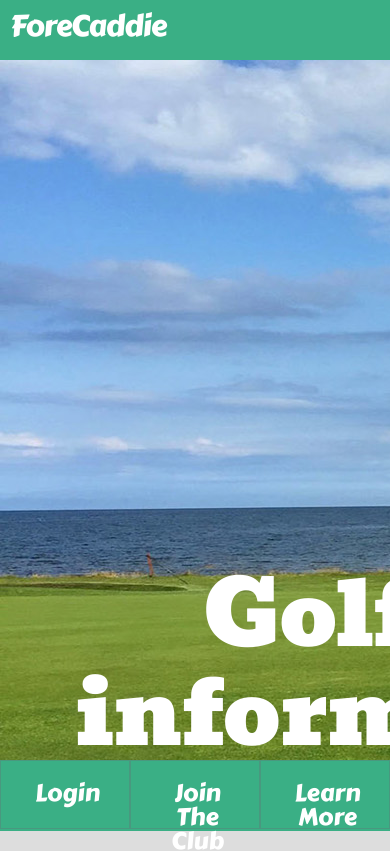
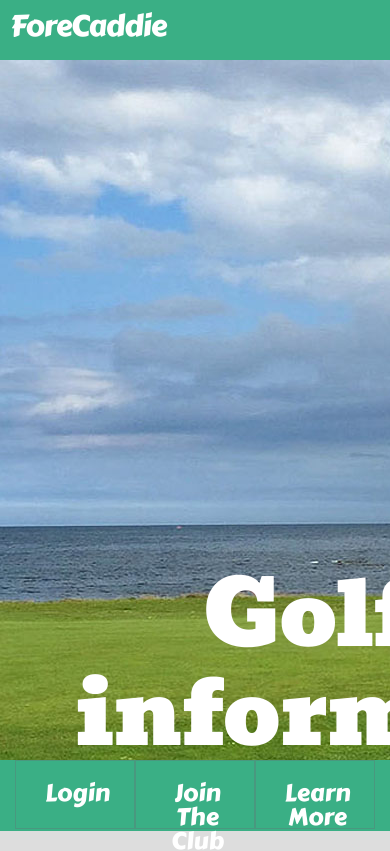
Before and after one commit to patrickghidossi/forecaddie-ng, an Angular app: page / in a window 390 px wide. Shown: the top 851 px of the page. Built offline with nearby package versions, Linux system fonts and the light colour scheme.

Commit message:
Styling Tweaks

```diff
--- a/src/app/auth/auth.component.html
+++ b/src/app/auth/auth.component.html
@@ -1,4 +1,4 @@
-<div id ="second_container">
+<div class="container-fluid" id ="second_container">
     <button class="auth_button" id="login"  href="#modal">Login</button>
     <button class="auth_button" id="register"  href="#modal">Join The Club</button>
     <a class="auth_button" id="scroll" href="#about">Learn More</a>
--- a/src/app/land/land.component.css
+++ b/src/app/land/land.component.css
@@ -4,9 +4,7 @@
 	width: 100%;
 	height: 60px;
 	top: 0;
-	margin-top: 0px;
-	margin-left: 0;
-	margin-bottom: 0px;
+	margin: 0;
 	background-color: #3AAF85;
 }
 
@@ -42,20 +40,20 @@
 
 /* Background Image Media Queries */
 
-@media only screen and (min-width: 1800px) {
+@media only screen and (max-width : 850px) {
 	#first_container {
-		background-image: url(dunbar_imac_screen.jpg);
+		background-image: url(images/dunbar_mobile_screen.jpg);
 	}
 }
 
 @media only screen and (min-width: 1441px) and (max-width: 1920px) {
 	#first_container {
-		background-image: url(dunbar_middle_screen.jpg);
+		background-image: url(images/dunbar_middle_screen.jpg);
 	}
 }
 
-@media only screen and (min-width : 320px) and (max-width : 480px) {
+@media only screen and (min-width: 1800px) {
 	#first_container {
-		background-image: url(dunbar_iphone_screen.jpg)  no-repeat center center fixed;
+		background-image: url(images/dunbar_imac_screen.jpg);
 	}
 }
--- a/src/app/land/land.component.html
+++ b/src/app/land/land.component.html
@@ -1,4 +1,4 @@
-<div class="container-fluid">
+<div class="container-fluid" id="full-land-page">
   <div class="row">
     <header class="header">
       <h2 class="name">ForeCaddie</h2>
--- a/src/styles.css
+++ b/src/styles.css
@@ -2,5 +2,8 @@
 html, body {
 	margin: 0px;
 	padding: 0px;
+}
+
+#full-land-page {
 	width: 100%;
 }
```
Also changed, not shown: src/images/dunbar_mobile_screen.jpg (added).
